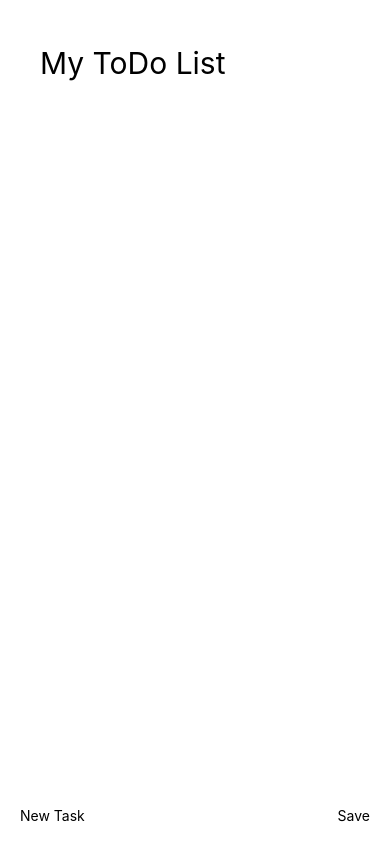
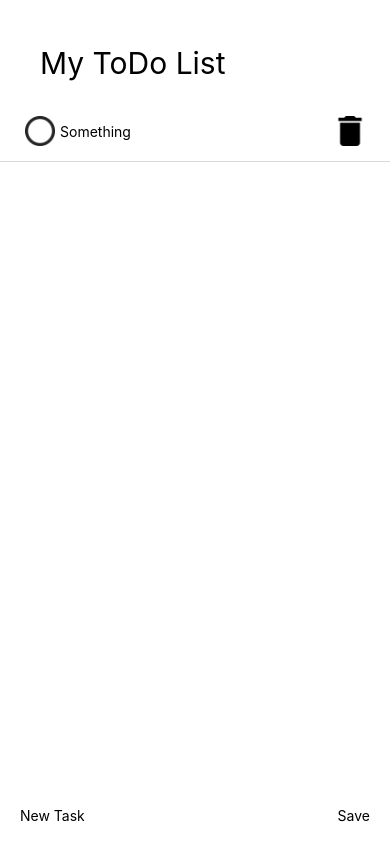
Before and after one commit to gorangajic/ReactNativeTodo, a React Native app: screen / in a window 390 px wide. Built offline with nearby package versions, Linux system fonts and the light colour scheme.

Commit message:
Izbacen TodoItem u novu komponentu

```diff
--- a/App.js
+++ b/App.js
@@ -11,34 +11,15 @@ import {
   Alert,
   TouchableOpacity
 } from 'react-native';
-
-const notDoneIcon = require('./assets/circle.png')
-const doneIcon = require('./assets/check-symbol.png')
-const deleteIcon = require('./assets/trash.png')
-
-
-// za domaci brisanje todo-a koji su zavrseni
-// this.setState({
-//   list: this.state.list.filter(item => {
-//     return !item.done;
-//   })
-// });
-
-// this.setState({
-//   list: this.state.list.filter(item => !item.done)
-// });
-
-// Za domaci isto
-// AsyncStorage da cuva podatke todo liste
-
-// ko hoce moze i da implementira swipe to delete
-// https://www.npmjs.com/package/react-native-swipeout
-
+import TodoItem from './TodoItem';
 export default class App extends React.Component {
   constructor(props) {
     super(props);
     this.state = {
-      list: [],
+      list: [{
+        text: 'Something',
+        done: false,
+      }],
       input: '',
     };
     this.addItem = this.addItem.bind(this);
@@ -85,35 +66,12 @@ export default class App extends React.Component {
           <Text style={styles.title}>
             My ToDo List
           </Text>
-          {list.map((item, index) => (<View
+          {list.map((item, index) => (<TodoItem
             key={index}
-            style={styles.item}
-          >
-            <TouchableOpacity
-              onPress={() => this.toggleItem(index)}
-            >
-              <Image
-                source={item.done ? doneIcon : notDoneIcon}
-                style={styles.icon}
-              />
-            </TouchableOpacity>
-            <View style={{ flex: 1}}>
-              <Text
-                style={[
-                  styles.itemText,
-                  item.done ? styles.textDone : null
-                ]}
-              >
-                {item.text}
-              </Text>
-            </View>
-            <TouchableOpacity onPress={() => this.deleteItem(index)}>
-              <Image
-                source={deleteIcon}
-                style={styles.icon}
-              />
-            </TouchableOpacity>
-          </View>))}
+            item={item}
+            onToggleItem={() => this.toggleItem(index)}
+            onDeleteItem={() => this.deleteItem(index)}
+          />))}
         </ScrollView>
         <View style={styles.inputWrap}>
           <TextInput
--- /dev/null
+++ b/TodoItem.js
@@ -0,0 +1,70 @@
+import React from 'react';
+import {
+  StyleSheet,
+  Text,
+  View,
+  Image,
+  TouchableOpacity
+} from 'react-native';
+
+const notDoneIcon = require('./assets/circle.png')
+const doneIcon = require('./assets/check-symbol.png')
+const deleteIcon = require('./assets/trash.png')
+
+
+export default class TodoItem extends React.Component {
+  render() {
+    const {
+      item,
+      onToggleItem,
+      onDeleteItem,
+    } = this.props;
+    return (<View
+        style={styles.item}
+      >
+        <TouchableOpacity
+          onPress={onToggleItem}
+        >
+          <Image
+            source={item.done ? doneIcon : notDoneIcon}
+            style={styles.icon}
+          />
+        </TouchableOpacity>
+        <View style={{ flex: 1}}>
+          <Text
+            style={[
+              styles.itemText,
+              item.done ? styles.textDone : null
+            ]}
+          >
+            {item.text}
+          </Text>
+        </View>
+        <TouchableOpacity onPress={onDeleteItem}>
+          <Image
+            source={deleteIcon}
+            style={styles.icon}
+          />
+        </TouchableOpacity>
+      </View>);
+  }
+}
+
+const styles = StyleSheet.create({
+  item: {
+    paddingHorizontal: 20,
+    paddingVertical: 10,
+    borderBottomWidth: 1,
+    borderColor: '#dadada',
+    flexDirection: 'row',
+    alignItems: 'center',
+  },
+  icon: {
+    width: 30,
+    height: 30,
+    margin: 5,
+  },
+  textDone: {
+    textDecorationLine: 'line-through',
+  },
+});
```
